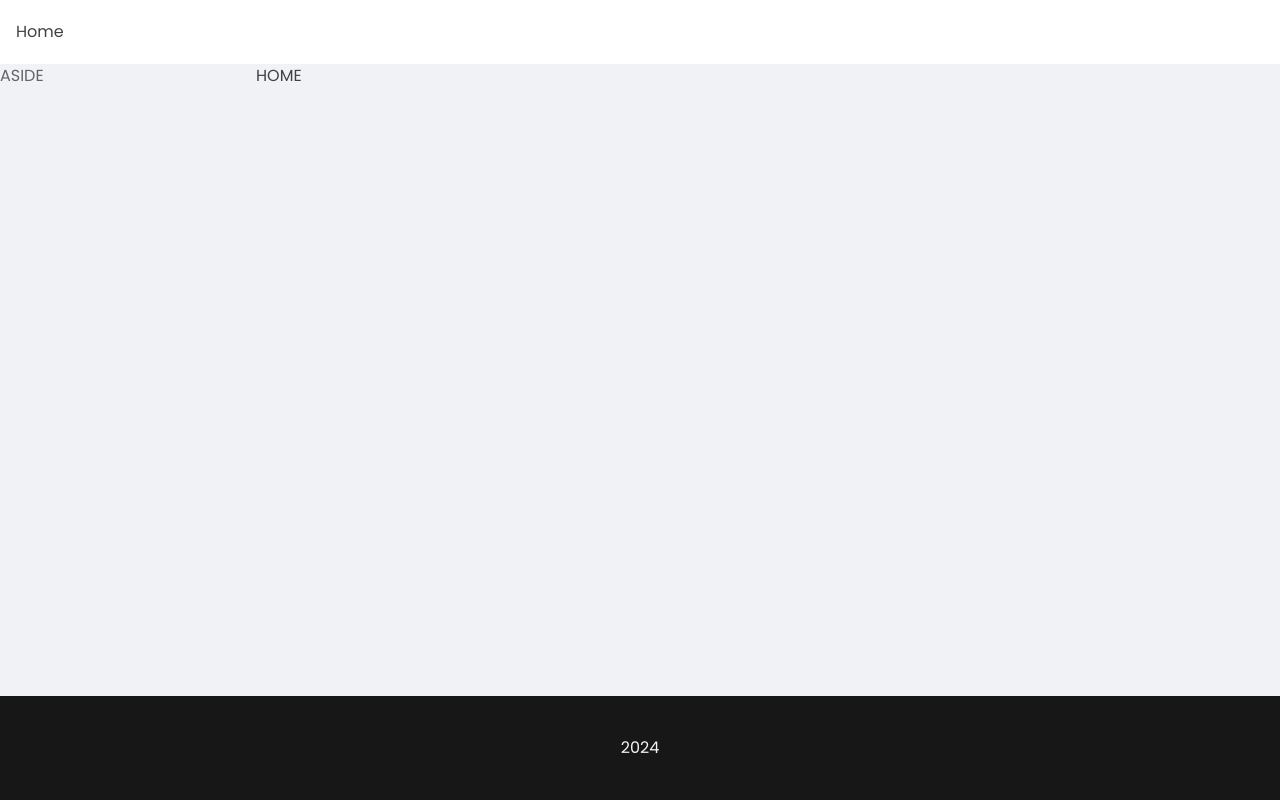
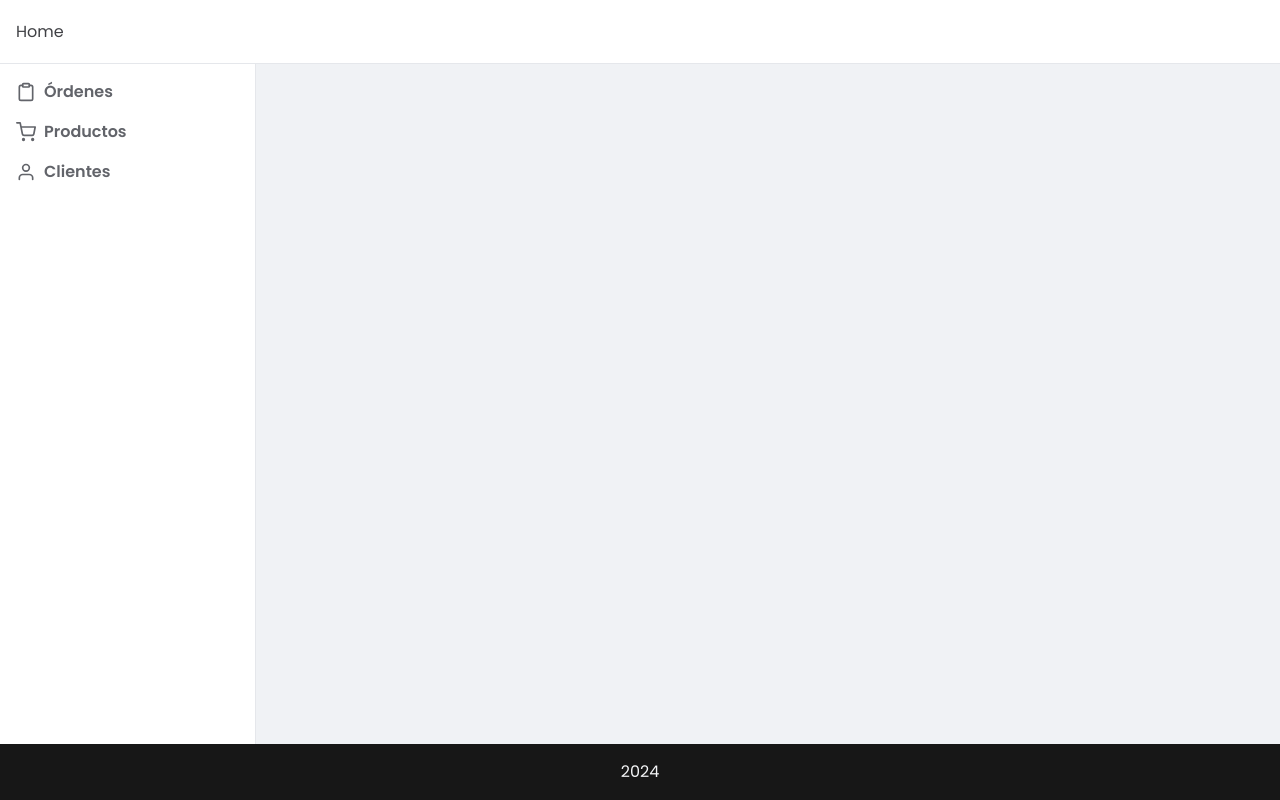
Before and after one commit to soycmramos/react-pos, a React (Vite) app: page / in a window 1280 px wide. Built offline with nearby package versions, Linux system fonts and the light colour scheme.

Commit message:
Add Navigation

```diff
--- a/package.json
+++ b/package.json
@@ -12,6 +12,7 @@
   "dependencies": {
     "react": "18.3.1",
     "react-dom": "18.3.1",
+    "react-icons": "5.3.0",
     "react-router-dom": "6.26.2"
   },
   "devDependencies": {
--- a/src/components/Aside.jsx
+++ b/src/components/Aside.jsx
@@ -1,7 +1,9 @@
+import Nav from './Nav'
+
 export default function Aside() {
 	return (
-		<aside>
-			ASIDE
+		<aside className='bg-white border-r border-gray-200'>
+			<Nav />
 		</aside>
 	)
 }
--- a/src/components/Footer.jsx
+++ b/src/components/Footer.jsx
@@ -2,8 +2,7 @@ import Container from './Container'
 
 export default function Footer() {
 	return (
-		// <footer className='bg-neutral-900 py-10 px-10 text-center mt-auto text-gray-100'>
-		<footer className='bg-neutral-900 py-10 px-10 text-center text-gray-100'>
+		<footer className='bg-neutral-900 py-4 px-10 text-center text-gray-100'>
 			<Container>
 				<p>{new Date().getFullYear()}</p>
 			</Container>
--- a/src/components/Header.jsx
+++ b/src/components/Header.jsx
@@ -3,8 +3,7 @@ import { Link } from 'react-router-dom'
 
 export default function Header() {
 	return (
-		// <header className='bg-white fixed top-0 left-0 z-10 w-full h-header-height'>
-		<header className='bg-white'>
+		<header className='bg-white border-b border-gray-200'>
 			<Container className={`flex justify-between items-center h-full`}>
 				<Link to='/'>
 					<h1>Home</h1>
--- /dev/null
+++ b/src/components/Nav.jsx
@@ -0,0 +1,29 @@
+import { Link } from 'react-router-dom'
+import { FiClipboard, FiShoppingCart, FiUser } from 'react-icons/fi'
+
+export default function Nav() {
+	return (
+		<nav>
+			<ul className='p-2'>
+				<li>
+					<Link to='/orders' className='p-2 flex items-center hover:bg-[#f2f2f2] rounded font-semibold'>
+						<FiClipboard className='mr-2 w-5 h-auto' />
+						Órdenes
+					</Link>
+				</li>
+				<li>
+					<Link to='/products' className='p-2 flex items-center hover:bg-[#f2f2f2] rounded font-semibold'>
+						<FiShoppingCart className='mr-2 w-5 h-auto' />
+						Productos
+					</Link>
+				</li>
+				<li>
+					<Link to='/customers' className='p-2 flex items-center hover:bg-[#f2f2f2] rounded font-semibold'>
+						<FiUser className='mr-2 w-5 h-auto' />
+						Clientes
+					</Link>
+				</li>
+			</ul>
+		</nav>
+	)
+}
--- a/src/pages/Home.jsx
+++ b/src/pages/Home.jsx
@@ -5,7 +5,7 @@ export default function Home() {
 
 	return (
 		<section>
-			<h1>HOME</h1>
+			{/* <h1>HOME</h1> */}
 		</section>
 	)
 }
```
Also changed, not shown: 1 other file (tests, documents, lock files or other folders).
